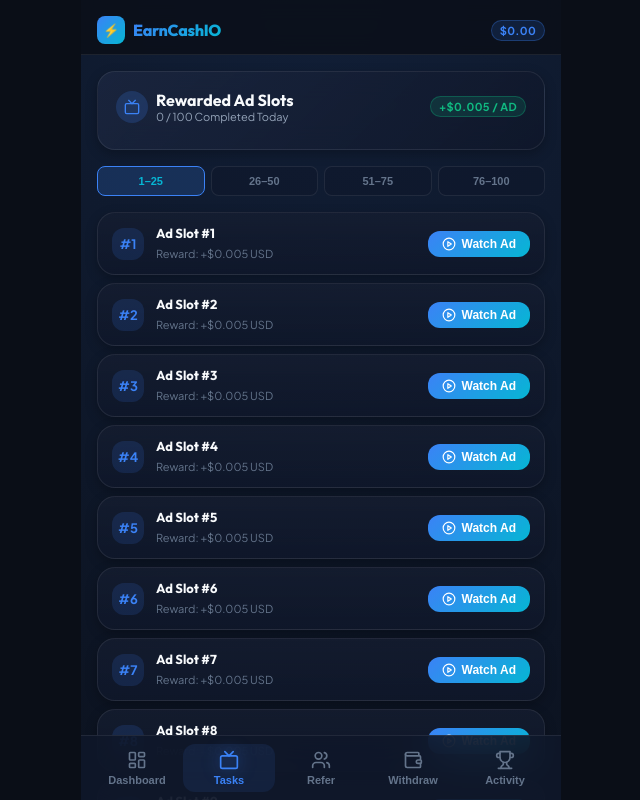
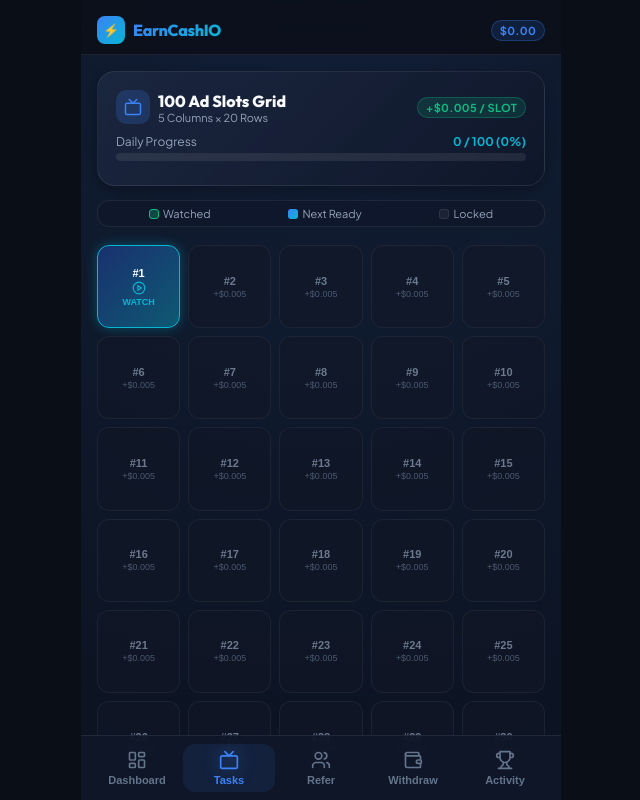
Before and after one commit to zdev2424/ad-bot, a React (Vite) app in the folder client/: page / in a window 1280 px wide. Both pictures are taken after a click on the button "Watch Now". Shown: the top 800 px of the page, without its empty margins (319-959 px from the left). Built offline with nearby package versions, Linux system fonts and the light colour scheme; no server answers; the HTML template or start-up script is replaced by a standard one.

Commit message:
feat(ui): convert TasksView to 5-column x 20-row (100 slots) matrix grid

```diff
--- a/client/src/views/TasksView.jsx
+++ b/client/src/views/TasksView.jsx
@@ -1,25 +1,16 @@
 import React, { useState, useEffect } from 'react';
-import { Tv, CheckCircle, Clock, PlayCircle, Sparkles, AlertCircle, RefreshCw } from 'lucide-react';
+import { Tv, CheckCircle, Clock, PlayCircle, Sparkles, AlertCircle, RefreshCw, Zap } from 'lucide-react';
 import { adsgramService } from '../services/adsgram';
 import { tasksApi } from '../services/api';
 
 export default function TasksView({ user, onAdCompleted }) {
-  const [selectedRange, setSelectedRange] = useState(0); // 0: 1-25, 1: 26-50, 2: 51-75, 3: 76-100
   const [watchingSlot, setWatchingSlot] = useState(null);
   const [cooldownTime, setCooldownTime] = useState(0);
   const [notification, setNotification] = useState(null);
   const [completedSlots, setCompletedSlots] = useState([]);
   const [loadingStatus, setLoadingStatus] = useState(true);
 
-  const rangeSize = 25;
-  const ranges = [
-    { label: 'Slots 1–25', start: 1, end: 25 },
-    { label: 'Slots 26–50', start: 26, end: 50 },
-    { label: 'Slots 51–75', start: 51, end: 75 },
-    { label: 'Slots 76–100', start: 76, end: 100 }
-  ];
-
-  const currentRange = ranges[selectedRange];
+  const totalSlots = 100;
 
   // Initialize Adsgram SDK & load live task status from backend
   useEffect(() => {
@@ -88,7 +79,7 @@
         setCooldownTime(result.cooldownSeconds || 15);
         setNotification({
           type: 'success',
-          text: `🎉 Slot #${slotNum} completed! +$${result.reward.toFixed(3)} credited to your balance.`
+          text: `🎉 Slot #${slotNum} completed! +$${result.reward.toFixed(3)} credited.`
         });
 
         if (onAdCompleted) {
@@ -107,24 +98,37 @@
   };
 
   const watchedCount = completedSlots.length;
+  const nextTargetSlot = completedSlots.length + 1;
+  const progressPercent = Math.min(100, Math.round((watchedCount / totalSlots) * 100));
 
   return (
-    <div style={{ display: 'flex', flexDirection: 'column', gap: '16px' }}>
+    <div style={{ display: 'flex', flexDirection: 'column', gap: '14px' }}>
       {/* Header Banner */}
-      <div className="glass-card" style={{ background: 'linear-gradient(135deg, rgba(30, 41, 67, 0.7) 0%, rgba(15, 23, 42, 0.9) 100%)' }}>
+      <div className="glass-card" style={{ background: 'linear-gradient(135deg, rgba(30, 41, 67, 0.8) 0%, rgba(15, 23, 42, 0.95) 100%)' }}>
         <div style={{ display: 'flex', justifyContent: 'space-between', alignItems: 'center', marginBottom: '8px' }}>
           <div style={{ display: 'flex', alignItems: 'center', gap: '8px' }}>
-            <div style={{ width: '32px', height: '32px', borderRadius: '50%', background: 'rgba(59, 130, 246, 0.2)', display: 'flex', alignItems: 'center', justifyContent: 'center' }}>
-              <Tv size={16} color="var(--accent-blue)" />
+            <div style={{ width: '34px', height: '34px', borderRadius: '10px', background: 'rgba(59, 130, 246, 0.2)', display: 'flex', alignItems: 'center', justifyContent: 'center' }}>
+              <Tv size={18} color="var(--accent-blue)" />
             </div>
             <div>
-              <h3 style={{ fontSize: '16px', fontWeight: '700' }}>Rewarded Ad Slots</h3>
-              <p style={{ fontSize: '11px', color: 'var(--text-secondary)' }}>
-                {watchedCount} / 100 Completed Today
-              </p>
+              <h3 style={{ fontSize: '16px', fontWeight: '800' }}>100 Ad Slots Grid</h3>
+              <p style={{ fontSize: '11px', color: 'var(--text-secondary)' }}>5 Columns × 20 Rows</p>
             </div>
           </div>
-          <span className="badge badge-emerald">+$0.005 / Ad</span>
+          <span className="badge badge-emerald">+$0.005 / Slot</span>
+        </div>
+
+        {/* Progress Bar */}
+        <div style={{ marginTop: '10px', marginBottom: '6px' }}>
+          <div style={{ display: 'flex', justifyContent: 'space-between', fontSize: '12px', marginBottom: '4px' }}>
+            <span style={{ color: 'var(--text-secondary)' }}>Daily Progress</span>
+            <span style={{ fontWeight: '700', color: 'var(--accent-cyan)' }}>
+              {watchedCount} / {totalSlots} ({progressPercent}%)
+            </span>
+          </div>
+          <div className="progress-bar-bg">
+            <div className="progress-bar-fill" style={{ width: `${progressPercent}%` }} />
+          </div>
         </div>
 
         {/* Cooldown Alert */}
@@ -132,7 +136,7 @@
           <div style={{ marginTop: '10px', padding: '8px 12px', background: 'rgba(245, 158, 11, 0.15)', borderRadius: 'var(--radius-md)', display: 'flex', alignItems: 'center', gap: '8px', border: '1px solid rgba(245, 158, 11, 0.3)' }}>
             <Clock size={16} color="var(--accent-amber)" />
             <span style={{ fontSize: '12px', color: 'var(--accent-amber)', fontWeight: '600' }}>
-              Next ad unlocks in {cooldownTime} seconds...
+              Next slot unlocks in {cooldownTime}s...
             </span>
           </div>
         )}
@@ -155,100 +159,98 @@
         )}
       </div>
 
-      {/* Range Segment Controller */}
-      <div style={{ display: 'grid', gridTemplateColumns: 'repeat(4, 1fr)', gap: '6px' }}>
-        {ranges.map((range, index) => (
-          <button
-            key={range.label}
-            onClick={() => setSelectedRange(index)}
-            style={{
-              padding: '8px 4px',
-              borderRadius: 'var(--radius-sm)',
-              border: selectedRange === index ? '1px solid var(--accent-blue)' : '1px solid var(--border-color)',
-              background: selectedRange === index ? 'rgba(59, 130, 246, 0.2)' : 'rgba(15, 23, 42, 0.5)',
-              color: selectedRange === index ? 'var(--accent-cyan)' : 'var(--text-muted)',
-              fontSize: '11px',
-              fontWeight: '700',
-              cursor: 'pointer',
-              transition: 'all 0.2s ease'
-            }}
-          >
-            {range.start}–{range.end}
-          </button>
-        ))}
+      {/* Grid Status Legend */}
+      <div style={{ display: 'flex', justifyContent: 'space-around', padding: '6px 12px', background: 'rgba(15, 23, 42, 0.6)', borderRadius: 'var(--radius-md)', border: '1px solid var(--border-color)', fontSize: '11px', color: 'var(--text-secondary)' }}>
+        <div style={{ display: 'flex', alignItems: 'center', gap: '4px' }}>
+          <div style={{ width: '10px', height: '10px', borderRadius: '3px', background: 'rgba(16, 185, 129, 0.3)', border: '1px solid var(--accent-emerald)' }} />
+          <span>Watched</span>
+        </div>
+        <div style={{ display: 'flex', alignItems: 'center', gap: '4px' }}>
+          <div style={{ width: '10px', height: '10px', borderRadius: '3px', background: 'var(--gradient-primary)' }} />
+          <span>Next Ready</span>
+        </div>
+        <div style={{ display: 'flex', alignItems: 'center', gap: '4px' }}>
+          <div style={{ width: '10px', height: '10px', borderRadius: '3px', background: 'rgba(255, 255, 255, 0.05)', border: '1px solid var(--border-color)' }} />
+          <span>Locked</span>
+        </div>
       </div>
 
-      {/* Ad Slots Grid */}
-      <div style={{ display: 'flex', flexDirection: 'column', gap: '8px' }}>
-        {Array.from({ length: rangeSize }, (_, i) => {
-          const slotNumber = currentRange.start + i;
+      {/* 5-Column x 20-Row Grid (100 Slots) */}
+      <div
+        style={{
+          display: 'grid',
+          gridTemplateColumns: 'repeat(5, 1fr)',
+          gap: '8px',
+          padding: '4px 0'
+        }}
+      >
+        {Array.from({ length: totalSlots }, (_, i) => {
+          const slotNumber = i + 1;
           const isWatched = completedSlots.includes(slotNumber);
+          const isCurrentTarget = slotNumber === nextTargetSlot;
           const isWatching = watchingSlot === slotNumber;
+          const isFutureLocked = slotNumber > nextTargetSlot;
+
+          let cardBg = 'rgba(18, 24, 38, 0.7)';
+          let borderColor = 'var(--border-color)';
+          let textColor = 'var(--text-muted)';
+          let shadow = 'none';
+
+          if (isWatched) {
+            cardBg = 'rgba(16, 185, 129, 0.12)';
+            borderColor = 'rgba(16, 185, 129, 0.35)';
+            textColor = 'var(--accent-emerald)';
+          } else if (isCurrentTarget) {
+            cardBg = 'linear-gradient(135deg, rgba(30, 58, 138, 0.7) 0%, rgba(14, 116, 144, 0.7) 100%)';
+            borderColor = 'var(--accent-cyan)';
+            textColor = '#ffffff';
+            shadow = '0 0 12px rgba(6, 182, 212, 0.35)';
+          }
 
           return (
-            <div
+            <button
               key={slotNumber}
-              className="glass-card"
+              disabled={isWatched || isWatching || cooldownTime > 0}
+              onClick={() => handleWatchAd(slotNumber)}
               style={{
-                padding: '12px 14px',
+                aspectRatio: '1',
+                borderRadius: 'var(--radius-md)',
+                background: cardBg,
+                border: `1px solid ${borderColor}`,
+                boxShadow: shadow,
                 display: 'flex',
+                flexDirection: 'column',
                 alignItems: 'center',
-                justifyContent: 'space-between',
-                opacity: isWatched ? 0.6 : 1,
-                borderColor: isWatched ? 'rgba(16, 185, 129, 0.2)' : 'var(--border-color)'
+                justifyContent: 'center',
+                gap: '2px',
+                padding: '4px',
+                cursor: isWatched ? 'default' : isCurrentTarget ? 'pointer' : 'pointer',
+                opacity: isFutureLocked ? 0.7 : 1,
+                position: 'relative',
+                transition: 'all 0.2s ease',
+                outline: 'none'
               }}
             >
-              <div style={{ display: 'flex', alignItems: 'center', gap: '12px' }}>
-                <div style={{
-                  width: '32px',
-                  height: '32px',
-                  borderRadius: 'var(--radius-md)',
-                  background: isWatched ? 'rgba(16, 185, 129, 0.15)' : 'rgba(59, 130, 246, 0.15)',
-                  display: 'flex',
-                  alignItems: 'center',
-                  justifyContent: 'center',
-                  fontWeight: '700',
-                  fontSize: '13px',
-                  color: isWatched ? 'var(--accent-emerald)' : 'var(--accent-blue)'
-                }}>
-                  #{slotNumber}
-                </div>
-                <div>
-                  <h4 style={{ fontSize: '13px', fontWeight: '700' }}>Ad Slot #{slotNumber}</h4>
-                  <span style={{ fontSize: '11px', color: 'var(--text-muted)' }}>Reward: +$0.005 USD</span>
-                </div>
-              </div>
-
-              {isWatched ? (
-                <span className="badge badge-emerald">
-                  <CheckCircle size={12} /> Watched
-                </span>
-              ) : isWatching ? (
-                <button
-                  disabled
-                  className="btn-primary"
-                  style={{ width: 'auto', padding: '6px 14px', fontSize: '12px' }}
-                >
-                  <div style={{ width: '12px', height: '12px', border: '2px solid white', borderTopColor: 'transparent', borderRadius: '50%', animation: 'spin 0.8s linear infinite' }} />
-                  Playing Ad...
-                </button>
+              {isWatching ? (
+                <div style={{ width: '14px', height: '14px', border: '2px solid white', borderTopColor: 'transparent', borderRadius: '50%', animation: 'spin 0.8s linear infinite' }} />
+              ) : isWatched ? (
+                <>
+                  <span style={{ fontSize: '11px', fontWeight: '700', color: 'var(--accent-emerald)' }}>#{slotNumber}</span>
+                  <CheckCircle size={14} color="var(--accent-emerald)" />
+                </>
+              ) : isCurrentTarget ? (
+                <>
+                  <span style={{ fontSize: '11px', fontWeight: '800', color: '#fff' }}>#{slotNumber}</span>
+                  <PlayCircle size={14} color="var(--accent-cyan)" />
+                  <span style={{ fontSize: '9px', fontWeight: '700', color: 'var(--accent-cyan)' }}>WATCH</span>
+                </>
               ) : (
-                <button
-                  onClick={() => handleWatchAd(slotNumber)}
-                  disabled={cooldownTime > 0}
-                  className="btn-secondary"
-                  style={{
-                    padding: '6px 14px',
-                    fontSize: '12px',
-                    background: 'var(--gradient-primary)',
-                    color: '#ffffff',
-                    border: 'none'
-                  }}
-                >
-                  <PlayCircle size={14} /> Watch Ad
-                </button>
+                <>
+                  <span style={{ fontSize: '11px', fontWeight: '600', color: 'var(--text-secondary)' }}>#{slotNumber}</span>
+                  <span style={{ fontSize: '9px', color: 'var(--text-muted)' }}>+$0.005</span>
+                </>
               )}
-            </div>
+            </button>
           );
         })}
       </div>
```
